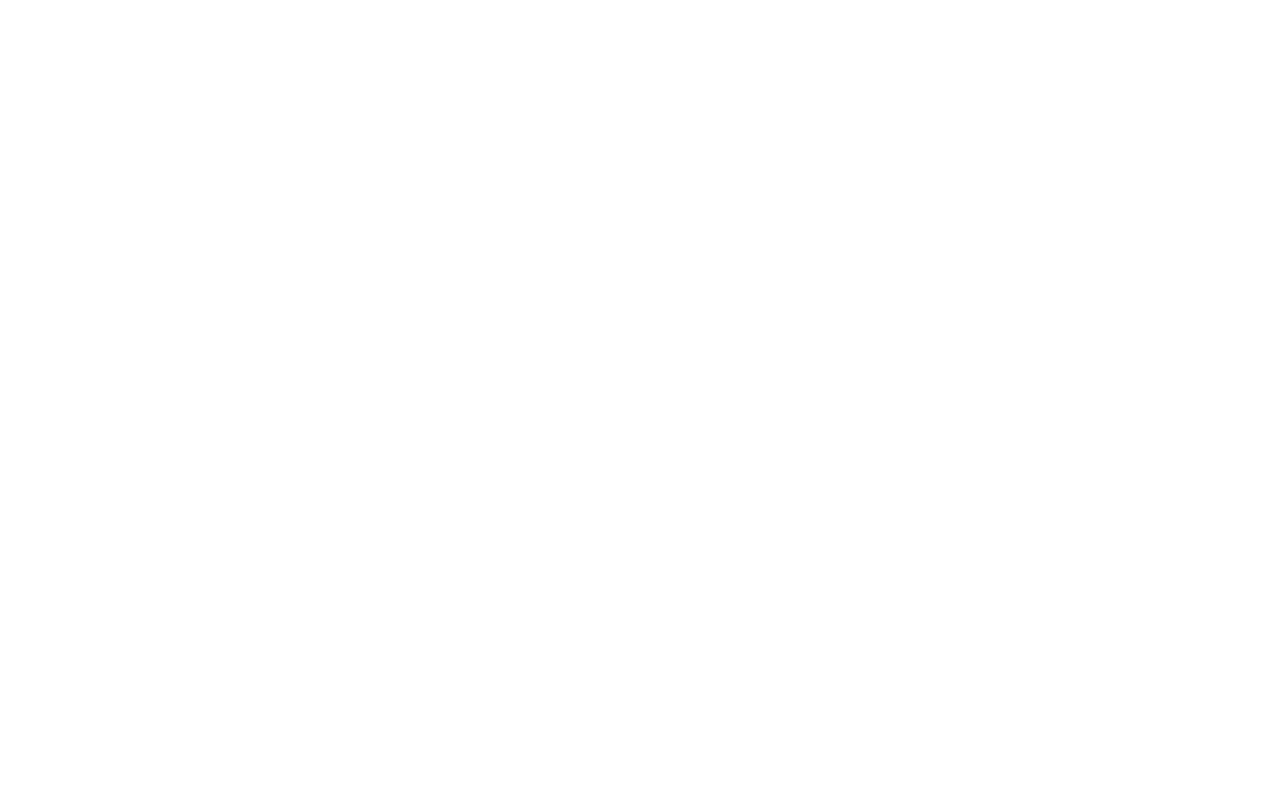
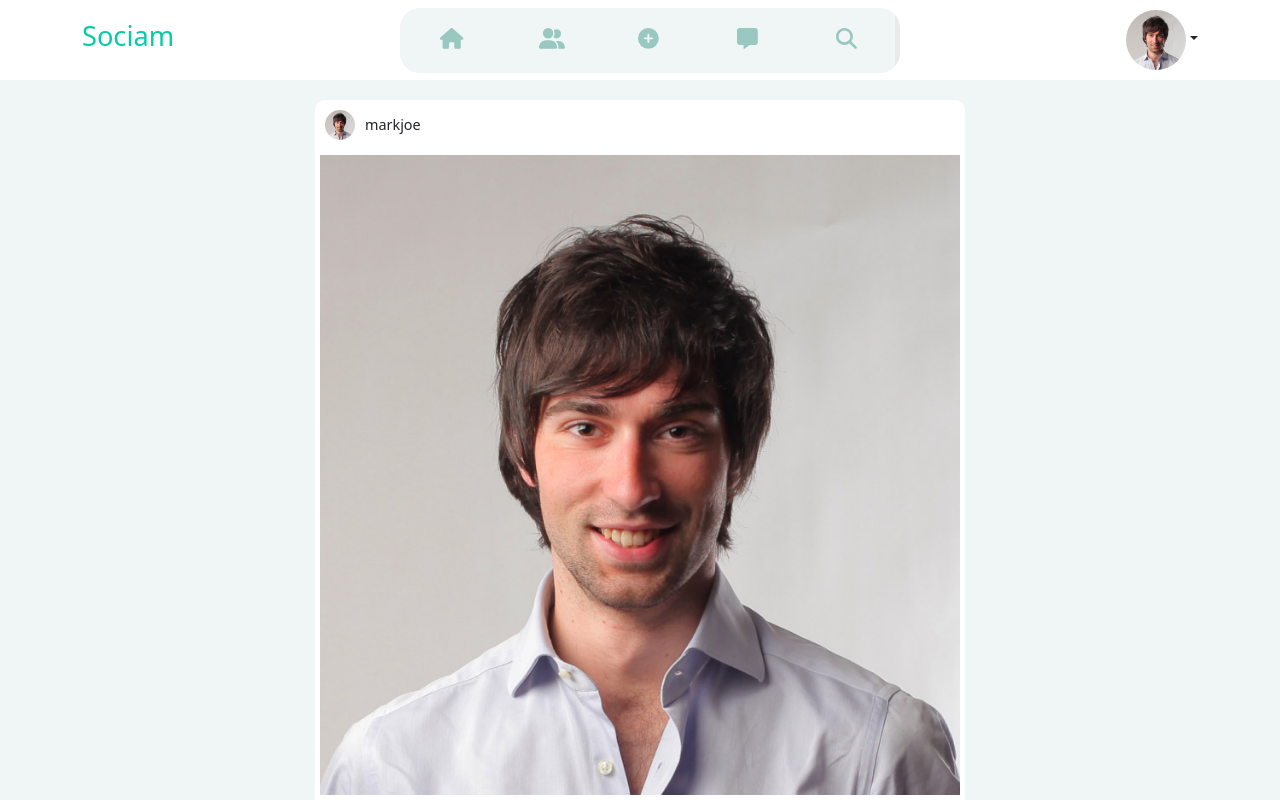
Before and after one commit to fasilkp/MERN-socialmedia, a React (Create React App) app in the folder client/: page /viewpost/profile_user.jpg/markjoe/MarkJoe/profile_user.jpg in a window 1280 px wide. Before the commit this address had no page. Shown: the top 800 px of the page. Built offline with nearby package versions, Linux system fonts and the light colour scheme.

Commit message:
viewpost page ceated

```diff
--- a/client/src/App.css
+++ b/client/src/App.css
@@ -12,6 +12,9 @@
   scroll-behavior: smooth;
   font-family: system-ui, -apple-system, BlinkMacSystemFont, 'Segoe UI', Roboto, Oxygen, Ubuntu, Cantarell, 'Open Sans', 'Helvetica Neue', sans-serif;
 }
+html{
+  background-color: var(--lightblue);
+}
 body{
   background-color: var(--lightblue);
 }
@@ -21,6 +24,7 @@
 .App{
   display: flex;
   flex-direction: column;
+  background-color: var(--lightblue);
 }
 .main{
   margin-top: 90px;
--- a/client/src/App.js
+++ b/client/src/App.js
@@ -8,7 +8,9 @@
 import {BrowserRouter, Routes, Route} from 'react-router-dom'
 import Login from './Pages/Login';
 import Profile from './Pages/Profile';
+
 import 'bootstrap/dist/css/bootstrap.min.css';
+import ViewPost from './Pages/ViewPost';
 
 function App() {
   return (
@@ -22,6 +24,7 @@
               <Route path="/register" element={<Register />} />
               <Route path="/login" element={<Login />} />
               <Route path="/profile" element={<Profile />} />
+              <Route path="/viewpost/:profileImage/:userId/:userName/:postImage" element={<ViewPost />} />
           </Routes>
         </div>
     </BrowserRouter>
--- /dev/null
+++ b/client/src/Components/CenterWrapper/CenterWrapper.css
@@ -0,0 +1,7 @@
+.center-wrapper{
+    width: 100%;
+    min-height: 100vh;
+    display: flex;
+    justify-content: center;
+    align-items: center;
+}
--- /dev/null
+++ b/client/src/Components/CenterWrapper/CenterWrapper.jsx
@@ -0,0 +1,11 @@
+import React from 'react'
+import './CenterWrapper.css'
+function CenterWrapper(props) {
+  return (
+    <div className='center-wrapper'>
+        {props.children}
+    </div>
+  )
+}
+
+export default CenterWrapper
--- a/client/src/Components/NewsFeed/NewsFeed.jsx
+++ b/client/src/Components/NewsFeed/NewsFeed.jsx
@@ -17,21 +17,24 @@
           <h2>Discover <FiArrowRight className="feed-header-icon" /> </h2>
         </div>
         <Post
-          profileImg={profile}
+          profileImg={"profile_user.jpg"}
           userId="fasil_k.p"
-          post={image1}
+          postImage={"1.jpg"}
+          viewpost={false}
           description={desc}
         ></Post>
         <Post
-          profileImg={profile}
+          profileImg={"profile_user.jpg"}
           userId="fasil_k.p"
-          post={image2}
+          postImage={"2.jpg"}
+          viewpost={false}
           description={desc}
         ></Post>
         <Post
-          profileImg={profile}
+          profileImg={"profile_user.jpg"}
           userId="fasil_k.p"
-          post={image4}
+          postImage={"4.jpg"}
+          viewpost={false}
           description={desc}
         ></Post>
 
--- a/client/src/Components/Post/Post.css
+++ b/client/src/Components/Post/Post.css
@@ -4,6 +4,9 @@
     margin-bottom: 10px;
     border-radius: 10px;
     transition: .3s;
+}
+.post-large{
+    width: 650px;
 }
 .post:hover{
     box-shadow: 0px 0px 10px 2px rgb(218, 216, 216);
--- a/client/src/Components/Post/Post.jsx
+++ b/client/src/Components/Post/Post.jsx
@@ -4,16 +4,16 @@
 import { FaHeart} from 'react-icons/fa';
 
 function Post(props) {
-    const {profileImg, description, post, userId}=props
+    const {profileImg, description, postImage, userId, viewpost}=props
     const [liked, setLiked]=useState(false)
   return (
-    <div className="post">
+    <div className={viewpost ? "post post-large" : "post"}>
           <div className="post-header">
-            <img src={profileImg} alt="profile" />
+            <img src={`/images/${profileImg}`} alt="profile" />
             <span>{userId}</span>
           </div>
           <div className="post-body">
-            <img src={post} alt="post-body" onDoubleClick={()=>setLiked(!liked)} />
+            <img src={"/images/"+postImage} alt="post-body" onDoubleClick={()=>setLiked(!liked)} />
           </div>
           <div className="reaction-section">
             <div className="reaction-like" onClick={()=>setLiked(!liked)}>
@@ -31,7 +31,7 @@
           </div>
           <div className="total-likes"><b>2,34,135</b> likes</div>
           <div className="post-description">
-            <b>fasil.kp</b>
+            <b>{userId}</b>
             <span>
               {" "+description}
             </span>
--- a/client/src/Components/Profile/ProfileComp.jsx
+++ b/client/src/Components/Profile/ProfileComp.jsx
@@ -1,6 +1,7 @@
 import React from "react";
 import "./ProfileComp.css";
 import profileImage from "../../images/profile_user.jpg";
+import { Link } from "react-router-dom";
 function ProfileComp() {
   return (
     <div className="profile">
@@ -46,10 +47,13 @@
             <h3>posts -&gt;</h3>
           </div>
           <div className="pf-posts-list">
-            <div
+            <Link to="/viewpost/profile_user.jpg/markjoe/MarkJoe/profile_user.jpg"
+            state={{ profileImage:profileImage, userId:"markjoe", userName:"Mark Joe", postImage:"/images/profile_user.jpg"  }}
+            className="links">
+              <div
               className="pf-post"
               style={{ backgroundImage: `url("/images/profile_user.jpg")` }}
-            ></div>
+            ></div></Link>
             <div
               className="pf-post"
               style={{ backgroundImage: `url("/images/1.jpg")` }}
--- /dev/null
+++ b/client/src/Pages/ViewPost.jsx
@@ -0,0 +1,36 @@
+import React from "react";
+import NavBar from "../Components/NavBar/NavBar";
+import Post from "../Components/Post/Post";
+import image1 from "../images/1.jpg";
+import CenterWrapper from "../Components/CenterWrapper/CenterWrapper";
+import { useLocation, useParams } from "react-router-dom";
+function ViewPost() {
+  const desc =
+    " lorem ipsum dolor sit amet, consectetur adipiscing elit, sed diam nonumy eirmod tempor incididunt ut labore et dolore magna aliqu  ";
+    const location = useLocation();
+    const {profileImage, postImage, userId, userName}=useParams();
+  return (
+    <div>
+      <NavBar
+        clicked={{
+          home: "rgb(152, 200, 192)",
+          freinds: "rgb(152, 200, 192)",
+          chat: "rgb(152, 200, 192)",
+          add: "rgb(152, 200, 192)",
+        }}>
+      </NavBar>
+      <div style={{height:"100px"}}></div>
+      <CenterWrapper>
+        <Post
+          profileImg={profileImage}
+          userId={userId}
+          postImage={postImage}
+          viewpost={true}
+          description={desc} >
+        </Post>
+      </CenterWrapper>
+    </div>
+  );
+}
+
+export default ViewPost;
```
